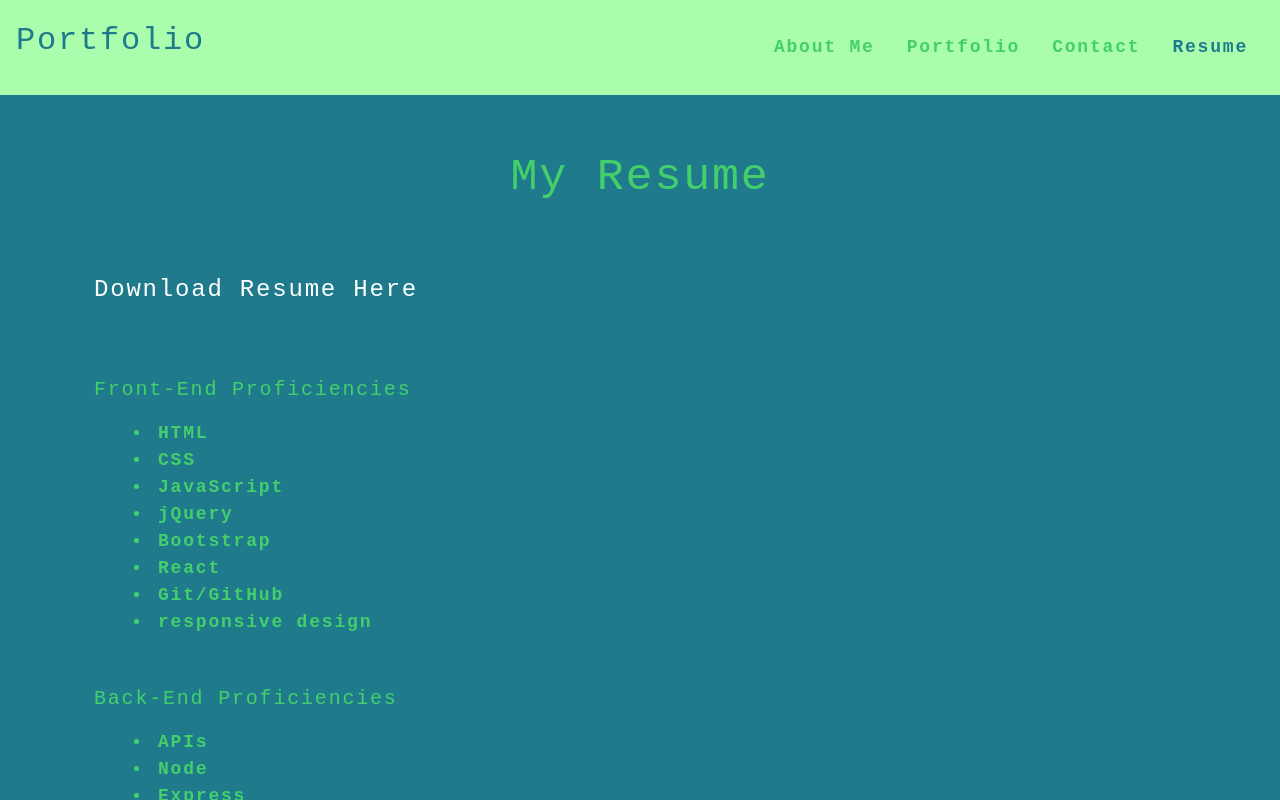
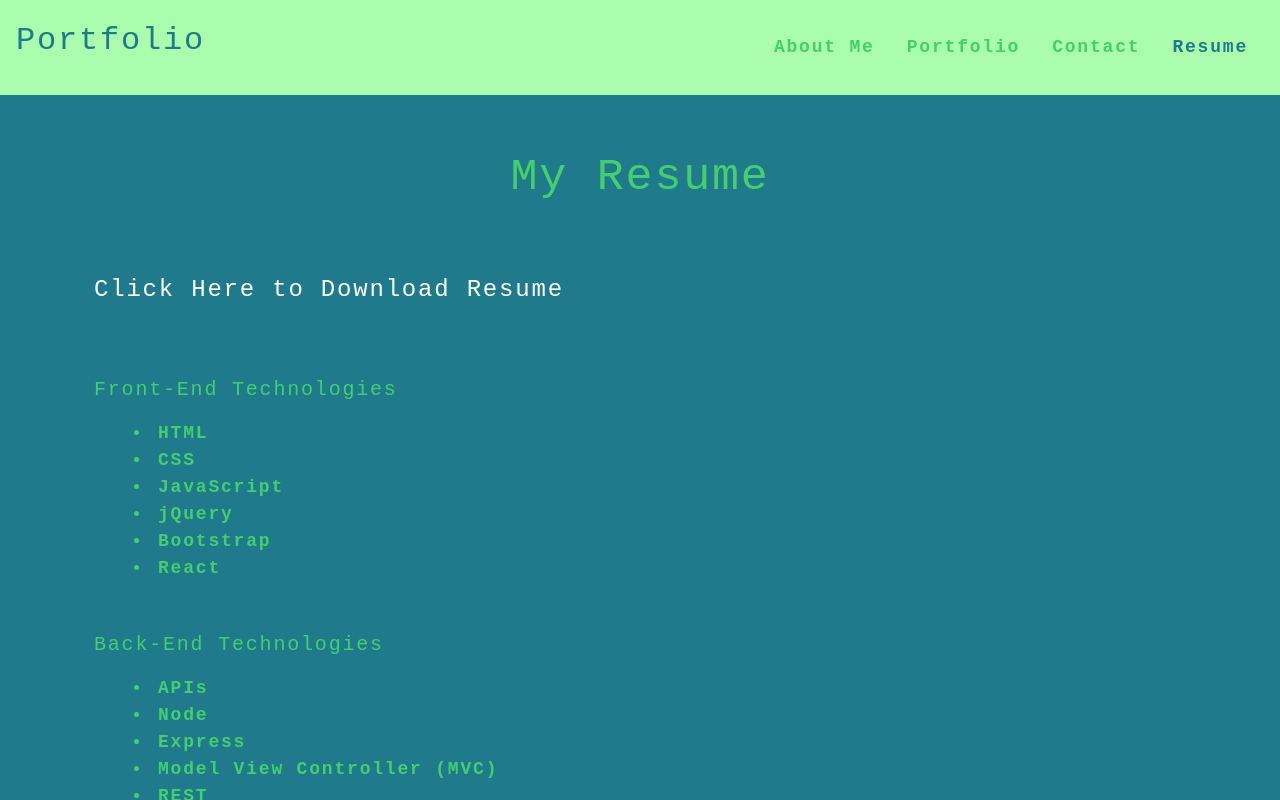
Before and after one commit to jsnbdrx/react-portfolio, a React (Create React App) app: page / in a window 1280 px wide. Both pictures are taken after a click on the element "Resume". Shown: the top 800 px of the page. Built offline with nearby package versions, Linux system fonts and the light colour scheme.

Commit message:
minor touch ups

```diff
--- a/src/components/Resume/index.js
+++ b/src/components/Resume/index.js
@@ -8,11 +8,11 @@ function Resume() {
 			</div>
 			<div className="bottom-spacing">
 				<a href={require("../../assets/files/Resume.docx.pdf")} download>
-					<h4>Download Resume Here</h4>
+					<h4>Click Here to Download Resume</h4>
 				</a>
 			</div>
 			<div>
-				<h5>Front-End Proficiencies</h5>
+				<h5>Front-End Technologies</h5>
 				<ol>
 					<li>HTML</li>
 					<li>CSS</li>
@@ -20,11 +20,9 @@ function Resume() {
 					<li>jQuery</li>
 					<li>Bootstrap</li>
 					<li>React</li>
-					<li>Git/GitHub</li>
-					<li>responsive design</li>
 				</ol>
 				<br></br>
-				<h5>Back-End Proficiencies</h5>
+				<h5>Back-End Technologies</h5>
 				<ol>
 					<li>APIs</li>
 					<li>Node</li>
@@ -34,15 +32,14 @@ function Resume() {
 					<li>Progressive Web Applications (PWA)</li>
 				</ol>
 				<br></br>
-				<h5>Dev Tool Proficiencies</h5>
+				<h5>Dev Tool Technologies</h5>
 				<ol>
 					<li>Git</li>
-					<li>npm</li>
 					<li>Jest</li>
 					<li>Webpack</li>
 				</ol>
 				<br></br>
-				<h5>Database Proficiencies</h5>
+				<h5>Database Technologies</h5>
 				<ol>
 					<li>MySQL</li>
 					<li>Sequelize</li>
```
